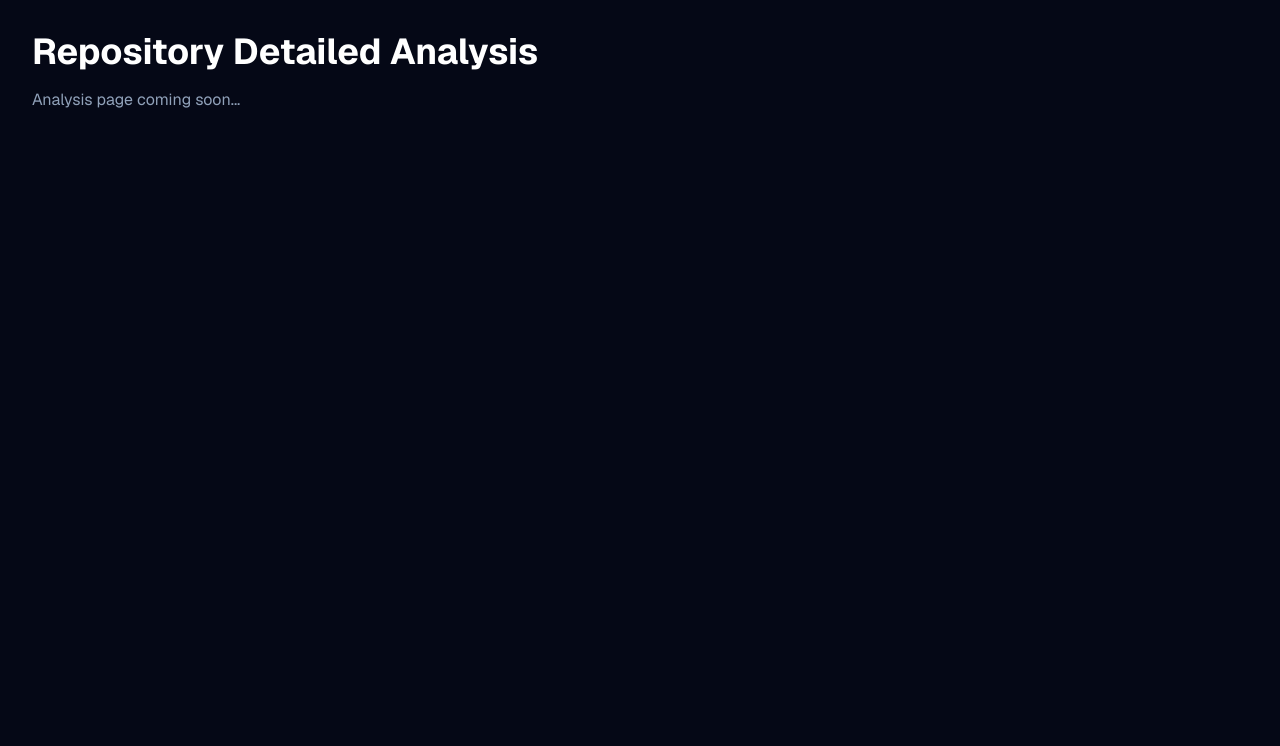
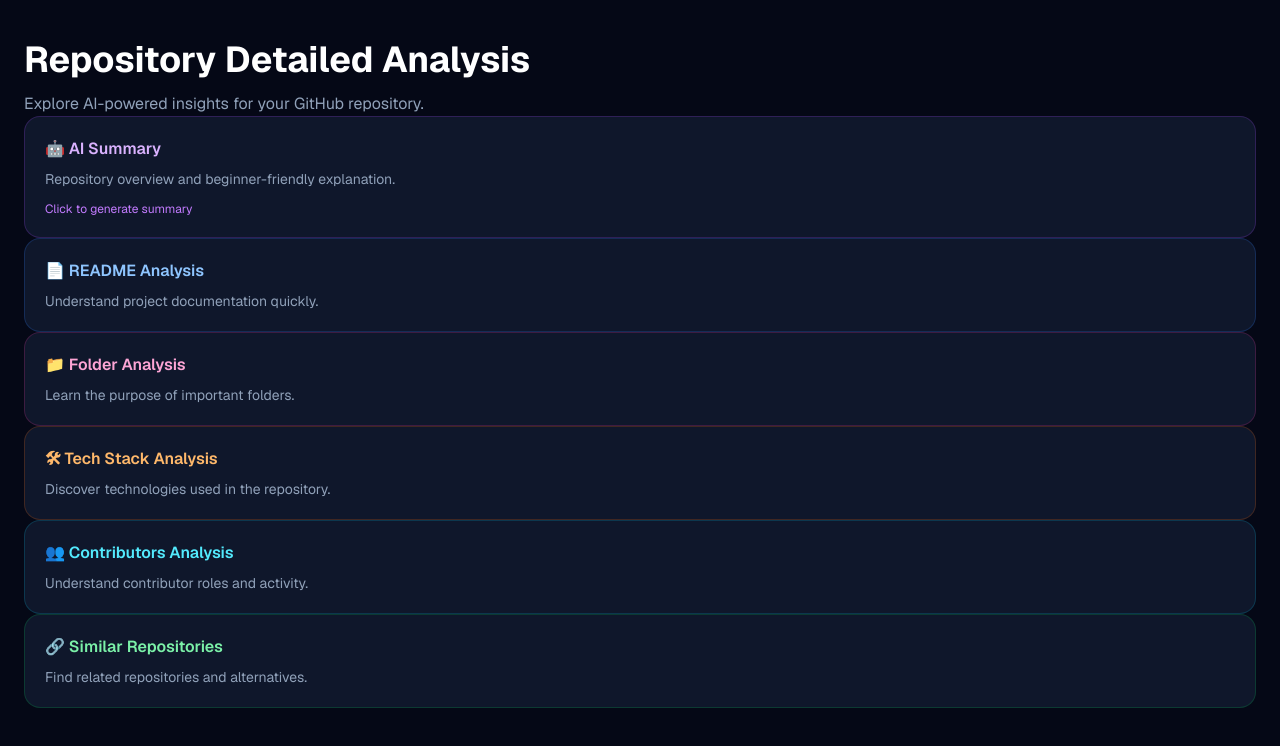
Before and after one commit to utsavaraj/GitHub_Knowledge_Assistant, a Next.js app: page /analysis in a window 1280 px wide. Shown: the top 746 px of the page. Built offline with nearby package versions, Linux system fonts and the light colour scheme.

Commit message:
Added separate analysis page with working AI summary

```diff
--- a/app/analysis/page.tsx
+++ b/app/analysis/page.tsx
@@ -1,13 +1,133 @@
+"use client";
+
+import { useEffect, useState } from "react";
+
 export default function AnalysisPage() {
+  const [repoData, setRepoData] = useState<any>(null);
+
+  const [aiLoading, setAiLoading] = useState(false);
+  const [aiSummary, setAiSummary] = useState("");
+
+  useEffect(() => {
+    const savedRepo = localStorage.getItem("selectedRepo");
+
+    if (savedRepo) {
+      setRepoData(JSON.parse(savedRepo));
+    }
+  }, []);
+  const generateAISummary = async () => {
+  if (!repoData) return;
+
+  try {
+    setAiLoading(true);
+
+    const response = await fetch("/api/summarize", {
+      method: "POST",
+      headers: {
+        "Content-Type": "application/json",
+      },
+      body: JSON.stringify({
+        repository: repoData,
+      }),
+    });
+
+    const data = await response.json();
+
+    if (!response.ok) {
+      throw new Error(data.error);
+    }
+
+    setAiSummary(data.summary);
+  } catch (error) {
+    console.error(error);
+  } finally {
+    setAiLoading(false);
+  }
+};
   return (
-    <main className="min-h-screen bg-[#050816] text-white p-8">
-      <h1 className="text-4xl font-bold">
-        Repository Detailed Analysis
-      </h1>
+    <main className="min-h-screen bg-[#050816] text-white">
+      <div className="mx-auto max-w-7xl px-6 py-10">
+       <h1 className="text-4xl font-bold">
+  {repoData?.full_name || "Repository Detailed Analysis"}
+</h1>
 
-      <p className="mt-4 text-slate-400">
-        Analysis page coming soon...
-      </p>
+        <p className="mt-3 text-slate-400">
+          Explore AI-powered insights for your GitHub repository.
+        </p>
+
+       <div
+  onClick={generateAISummary}
+  className="cursor-pointer rounded-2xl border border-purple-500/20 bg-slate-900 p-5 transition hover:border-purple-400 hover:bg-slate-800"
+>
+  <h2 className="font-semibold text-purple-300">
+    🤖 AI Summary
+  </h2>
+
+  <p className="mt-2 text-sm text-slate-400">
+    Repository overview and beginner-friendly explanation.
+  </p>
+
+  <p className="mt-3 text-xs text-purple-400">
+    Click to generate summary
+  </p>
+</div>
+{aiSummary && (
+  <div className="rounded-2xl border border-purple-500/20 bg-slate-900 p-5 md:col-span-2">
+    <h3 className="mb-3 font-semibold text-purple-300">
+      AI Summary Result
+    </h3>
+
+    <div className="whitespace-pre-wrap text-sm leading-7 text-slate-300">
+      {aiSummary}
+    </div>
+  </div>
+)}
+
+          <div className="rounded-2xl border border-blue-500/20 bg-slate-900 p-5">
+            <h2 className="font-semibold text-blue-300">
+              📄 README Analysis
+            </h2>
+            <p className="mt-2 text-sm text-slate-400">
+              Understand project documentation quickly.
+            </p>
+          </div>
+
+          <div className="rounded-2xl border border-pink-500/20 bg-slate-900 p-5">
+            <h2 className="font-semibold text-pink-300">
+              📁 Folder Analysis
+            </h2>
+            <p className="mt-2 text-sm text-slate-400">
+              Learn the purpose of important folders.
+            </p>
+          </div>
+
+          <div className="rounded-2xl border border-orange-500/20 bg-slate-900 p-5">
+            <h2 className="font-semibold text-orange-300">
+              🛠 Tech Stack Analysis
+            </h2>
+            <p className="mt-2 text-sm text-slate-400">
+              Discover technologies used in the repository.
+            </p>
+          </div>
+
+          <div className="rounded-2xl border border-cyan-500/20 bg-slate-900 p-5">
+            <h2 className="font-semibold text-cyan-300">
+              👥 Contributors Analysis
+            </h2>
+            <p className="mt-2 text-sm text-slate-400">
+              Understand contributor roles and activity.
+            </p>
+          </div>
+
+          <div className="rounded-2xl border border-green-500/20 bg-slate-900 p-5">
+            <h2 className="font-semibold text-green-300">
+              🔗 Similar Repositories
+            </h2>
+            <p className="mt-2 text-sm text-slate-400">
+              Find related repositories and alternatives.
+            </p>
+          </div>
+        </div>
     </main>
   );
 }
--- a/app/page.tsx
+++ b/app/page.tsx
@@ -74,6 +74,11 @@ export default function Home() {
       const data = await response.json();
 
       setRepoData(data);
+      localStorage.setItem(
+  "selectedRepo",
+  JSON.stringify(data)
+);
+
     } catch (err) {
       console.error(err);
       setError("Repository not found or invalid GitHub URL");
```
